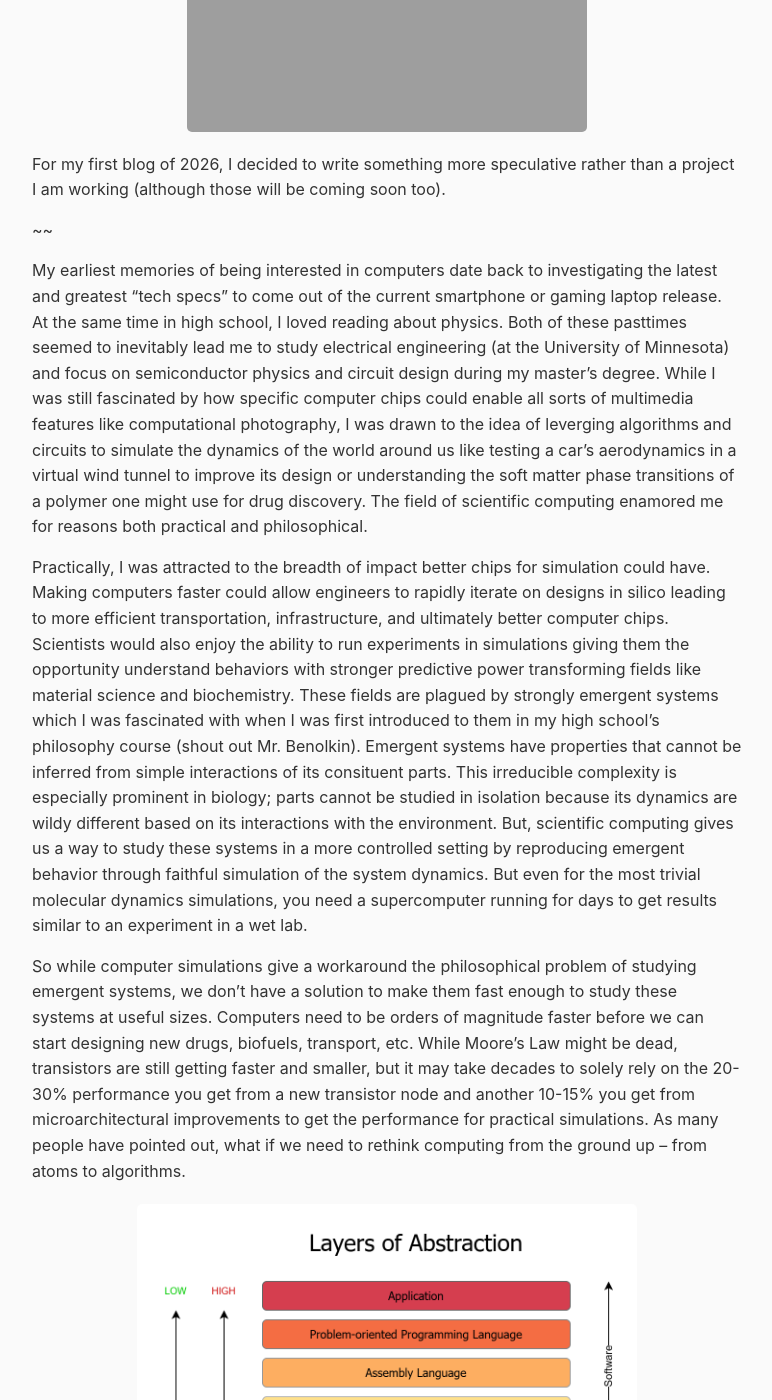
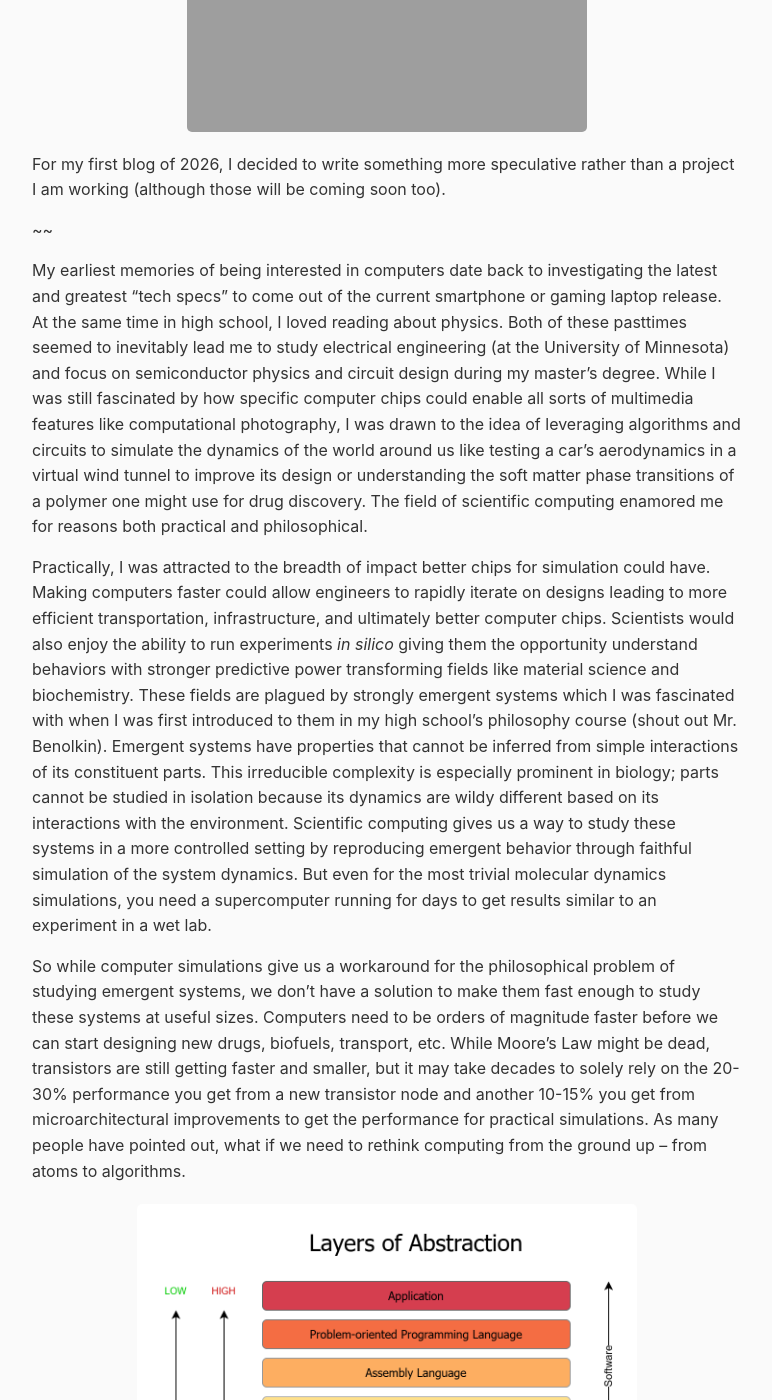
Before and after one commit to roshanwariar/roshanwariar.github.io, a Jekyll site: the page built from _posts/2026-2-23-pbc.md, in a window 1280 px wide and 1400 px high, scrolled down 432 px. Shown: the whole window, without its empty margins (253-1025 px from the left). Built offline with Jekyll 4.4.1, drawn with Linux system fonts in a browser that asks for light colours; some of the changed text lies outside the part shown.

Commit message:
Update 2026-2-23-pbc.md

```diff
--- a/_posts/2026-2-23-pbc.md
+++ b/_posts/2026-2-23-pbc.md
@@ -11,11 +11,11 @@
 
 ~~<w>
 
-My earliest memories of being interested in computers date back to investigating the latest and greatest "tech specs" to come out of the current smartphone or gaming laptop release. At the same time in high school, I loved reading about physics. Both of these pasttimes seemed to inevitably lead me to study electrical engineering (at the University of Minnesota) and focus on semiconductor physics and circuit design during my master's degree. While I was still fascinated by how specific computer chips could enable all sorts of multimedia features like computational photography, I was drawn to the idea of leverging algorithms and circuits to simulate the dynamics of the world around us like testing a car's aerodynamics in a virtual wind tunnel to improve its design or understanding the soft matter phase transitions of a polymer one might use for drug discovery. The field of scientific computing enamored me for reasons both practical and philosophical.<w>
+My earliest memories of being interested in computers date back to investigating the latest and greatest "tech specs" to come out of the current smartphone or gaming laptop release. At the same time in high school, I loved reading about physics. Both of these pasttimes seemed to inevitably lead me to study electrical engineering (at the University of Minnesota) and focus on semiconductor physics and circuit design during my master's degree. While I was still fascinated by how specific computer chips could enable all sorts of multimedia features like computational photography, I was drawn to the idea of leveraging algorithms and circuits to simulate the dynamics of the world around us like testing a car's aerodynamics in a virtual wind tunnel to improve its design or understanding the soft matter phase transitions of a polymer one might use for drug discovery. The field of scientific computing enamored me for reasons both practical and philosophical.<w>
 
-Practically, I was attracted to the breadth of impact better chips for simulation could have. Making computers faster could allow engineers to rapidly iterate on designs in silico leading to more efficient transportation, infrastructure, and ultimately better computer chips. Scientists would also enjoy the ability to run experiments in simulations giving them the opportunity understand behaviors with stronger predictive power transforming fields like material science and biochemistry. These fields are plagued by strongly emergent systems which I was fascinated with when I was first introduced to them in my high school's philosophy course (shout out Mr. Benolkin). Emergent systems have properties that cannot be inferred from simple interactions of its consituent parts. This irreducible complexity is especially prominent in biology; parts cannot be studied in isolation because its dynamics are wildy different based on its interactions with the environment. But, scientific computing gives us a way to study these systems in a more controlled setting by reproducing emergent behavior through faithful simulation of the system dynamics. But even for the most trivial molecular dynamics simulations, you need a supercomputer running for days to get results similar to an experiment in a wet lab.<w>
+Practically, I was attracted to the breadth of impact better chips for simulation could have. Making computers faster could allow engineers to rapidly iterate on designs leading to more efficient transportation, infrastructure, and ultimately better computer chips. Scientists would also enjoy the ability to run experiments _in silico_ giving them the opportunity understand behaviors with stronger predictive power transforming fields like material science and biochemistry. These fields are plagued by strongly emergent systems which I was fascinated with when I was first introduced to them in my high school's philosophy course (shout out Mr. Benolkin). Emergent systems have properties that cannot be inferred from simple interactions of its constituent parts. This irreducible complexity is especially prominent in biology; parts cannot be studied in isolation because its dynamics are wildy different based on its interactions with the environment. Scientific computing gives us a way to study these systems in a more controlled setting by reproducing emergent behavior through faithful simulation of the system dynamics. But even for the most trivial molecular dynamics simulations, you need a supercomputer running for days to get results similar to an experiment in a wet lab.<w>
 
-So while computer simulations give a workaround the philosophical problem of studying emergent systems, we don't have a solution to make them fast enough to study these systems at useful sizes. Computers need to be orders of magnitude faster before we can start designing new drugs, biofuels, transport, etc. While Moore's Law might be dead, transistors are still getting faster and smaller, but it may take decades to solely rely on the 20-30% performance you get from a new transistor node and another 10-15% you get from microarchitectural improvements to get the performance for practical simulations. As many people have pointed out, what if we need to rethink computing from the ground up -- from atoms to algorithms.<w>
+So while computer simulations give us a workaround for the philosophical problem of studying emergent systems, we don't have a solution to make them fast enough to study these systems at useful sizes. Computers need to be orders of magnitude faster before we can start designing new drugs, biofuels, transport, etc. While Moore's Law might be dead, transistors are still getting faster and smaller, but it may take decades to solely rely on the 20-30% performance you get from a new transistor node and another 10-15% you get from microarchitectural improvements to get the performance for practical simulations. As many people have pointed out, what if we need to rethink computing from the ground up -- from atoms to algorithms.<w>
 
 ![Stack](/assets/images/1*h5TaVUfj_qB28F245aC-tA.png)
 
@@ -23,13 +23,13 @@
 
 ![Analog computer](/assets/images/Federpendel_als_Analogrechenschaltung.png)
 
-There were a few main issues with this approach to computing. First is susceptability to noise. If you built a multiplier out of analog components and tried to calculate 3*4, the computer would output 12.001 or 11.999 volts, not 12. And because analog components have variations in their operation due to external factors, you could see different answers depending on the room temperature or exposure to radiation. While approximate computing is acceptable in some modern applications, scientists and engineers in the early days of computing wanted processors that could perform precise measurements for long, complex arithmetic. Small errors on analog computers would compound in a way that makes them unsuitable for this task. Another big issue is related to resolution. Now it's true that analog computers can represent values to infinite precision, however, its dynamic range is poor. When the iPhone 5s was unveiled over a decade ago, it was one of the first smartphones to utilize a 64-bit processor. This double floating point representation has a dynamic range of 1500dB - an order of magnitude better than the best modern operational amplifiers on the market.<w>
+There were a few main issues with this approach to computing. First is susceptibility to noise. If you built a multiplier out of analog components and tried to calculate 3*4, the computer would output 12.001 or 11.999 volts, not 12. And because analog components have variations in their operation due to external factors, you could see different answers depending on the room temperature or exposure to radiation. While approximate computing is acceptable in some modern applications, scientists and engineers in the early days of computing wanted processors that could perform precise measurements for long, complex arithmetic. Small errors on analog computers would compound in a way that makes them unsuitable for this task. Another big issue is related to resolution. Now it's true that analog computers can represent values to infinite precision, however, its dynamic range is poor. When the iPhone 5s was unveiled over a decade ago, it was one of the first smartphones to utilize a 64-bit processor. This double floating point representation has a dynamic range of 1500dB - an order of magnitude better than the best modern operational amplifiers on the market.<w>
 
 With all of this information, it's no suprise that binary formats and digital logic took off. It was proven that logic gates could implement any mathematical function, they were far more robust against noise than their analog counterparts, and their stability allowed for those circuits to be made at ever smaller sizes. Suddenly, we had computers that we could do our taxes on, write text documents, and play video games. But with that generality and programmability, a lot of efficiency was lost. <w>
 
 ![ADC](/assets/images/1682789114339.png)
 
-Let's walk through the layers of abstraction in the compute stack. Take the differential equation shown above. An analog computer to implement a solution to that function would need somewhere in the range of 100-150 transistors. A digital circuit to get comparable results would need to implement a numerical method to solve the equation. To get good stability you could implement the fourth-order Runge-Kutta method which requires several floating point multipliers, dividers, adders, registers to hold intermediate values, control logic and a clock. This is easily hundreds of thousands of transistors. Surpringly, both methods have more or less equal area costs since digital transistors are much smaller than analog components. Power is a similar story, using low-voltage op-amps gets the analog implementation to be roughly in the same ballpark compared to the digital computer. Speed is where analog shines. To get the answer from the digital circuit, you need to compute $$y$$ for each time step $$t$$ which is 100-200 clock cycles. This could be anywhere from 0.1-1us per step (not to mention readout using an DAC) whereas an analog circuit would immediately solve the equation and start outputting valid samples. As you scale digital computers up, they end up spending more than 80% of their time and energy shuffling data back and forth from memory instead of actually performing calculations.<w>
+Let's walk through the layers of abstraction in the compute stack. Take the differential equation shown above. An analog computer to implement a solution to that function would need somewhere in the range of 100-150 transistors. A digital circuit to get comparable results would need to implement a numerical method to solve the equation. To get good stability, you could implement the fourth-order Runge-Kutta method which requires several floating point multipliers, dividers, adders, registers to hold intermediate values, control logic, and a clock. This is easily hundreds of thousands of transistors. Suprisingly, both methods have more or less equal area costs since digital transistors are much smaller than analog components. Power is a similar story, using low-voltage op-amps gets the analog implementation to be roughly in the same ballpark compared to the digital computer. Speed is where analog shines. To get the answer from the digital circuit, you need to compute $$y$$ for each time step $$t$$ which is 100-200 clock cycles. This could be anywhere from 0.1-1us per step (not to mention readout using an DAC) whereas an analog circuit would immediately solve the equation and start outputting valid samples. As you scale digital computers up, they end up spending more than 80% of their time and energy shuffling data back and forth from memory instead of actually performing calculations.<w>
 
 So the irony is that although we started with analog computers for simulating physics and abandoned them for issues regarding range and precision, we are now at a point because of the scale of deep learning and scientific computing algorithms where analog computers might start making sense over digital. But, I don't think we are simply reviving analog computers of the past. Then, people were trying to build generalized, programmable machines to cover a wide variety of different computational tasks. The story is different today. We want specialized machines that can't run Excel, but can solve a group of problems whose size and complexity far exceed what is accomplishable through standard scaling of classical computers. Ultimately, it's a realization that many of our toughest algorithms are in fact synonymous with physical processes, that nature and the laws of physics are potentially the most efficient computers we have observed, and that _physics-based computing_ might be the ticket to unlocking far more computational power than currently available.<w>
 
```
